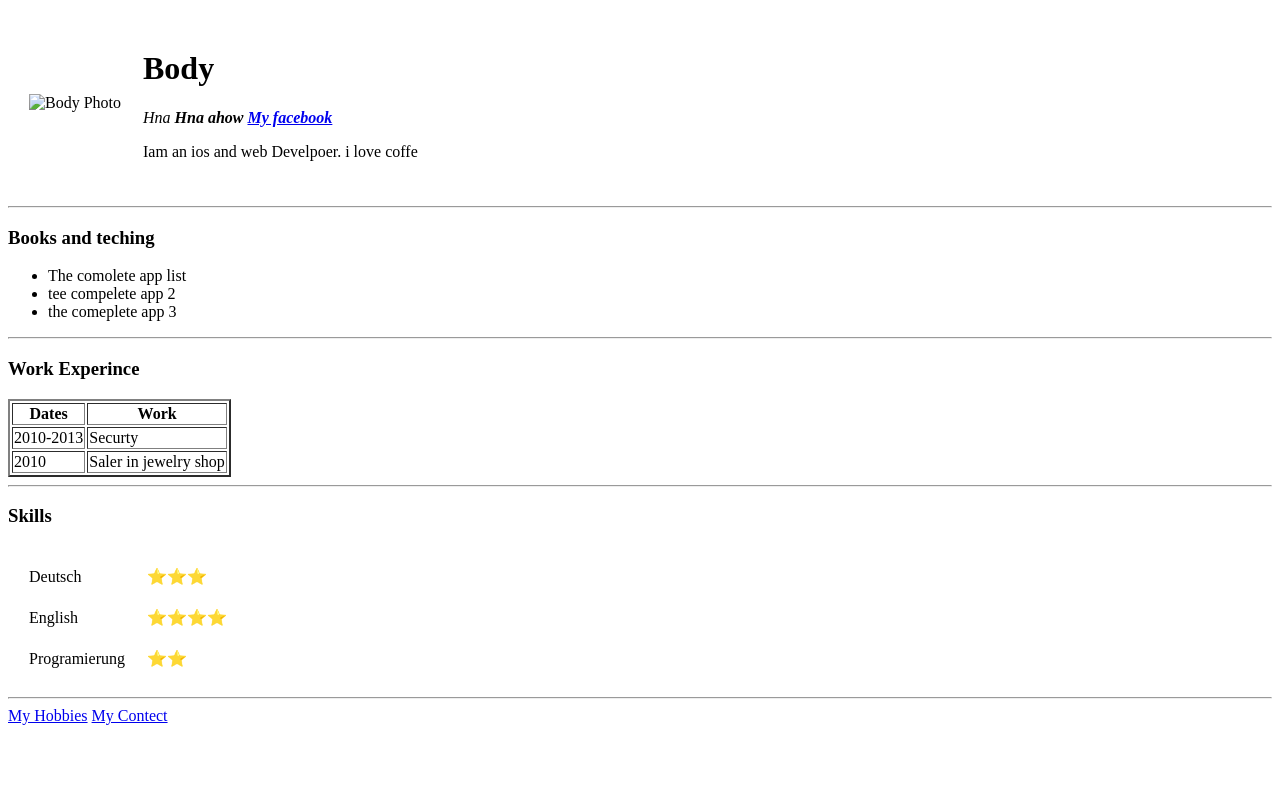
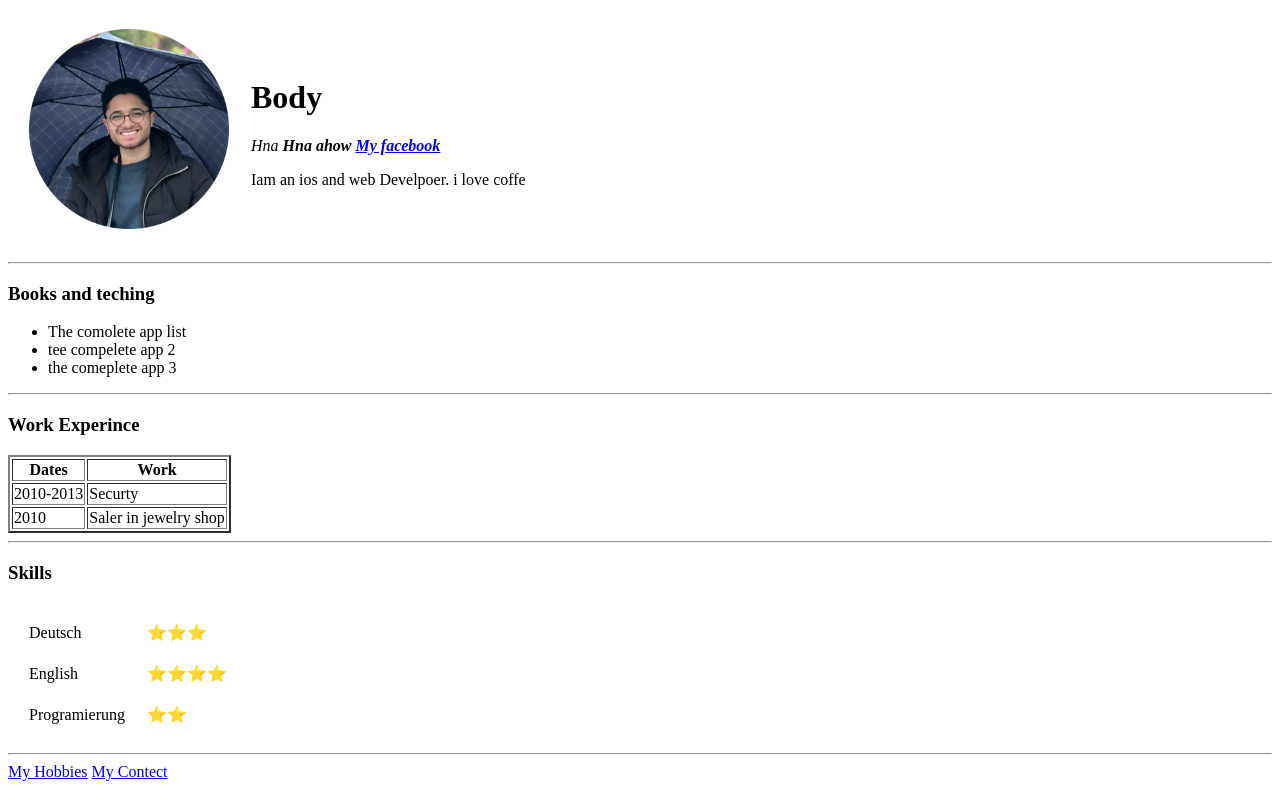
Before and after one commit to Emam1/Cv, a plain HTML site: page index.html in a window 1280 px wide. Drawn offline with Linux system fonts and the light colour scheme.

Commit message:
Update index.html

```diff
--- a/index.html
+++ b/index.html
@@ -10,7 +10,7 @@
 <body>
   <table cellspacing="20">
     <tr>
-      <td><img src="image/Body pic.png" width="200" height="200" alt="Body Photo"></td>
+      <td><img src="Body pic.png" width="200" height="200" alt="Body Photo"></td>
       <td><h1>Body</h1>
         <p><em> Hna <strong>Hna ahow <a href="https://www.facebook.com/abdalrahmn.emam">My facebook</a></strong></em></p>
         <p>Iam an ios and web Develpoer. i love coffe</p></td>
```
